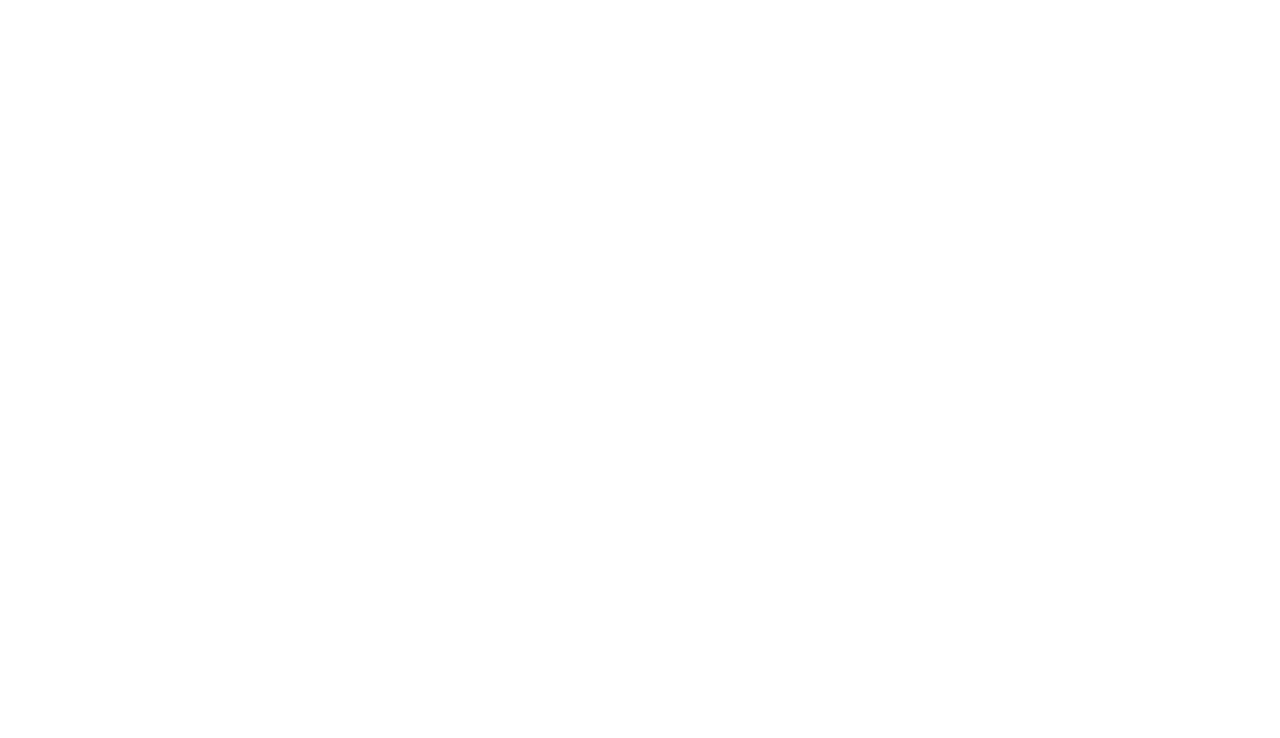
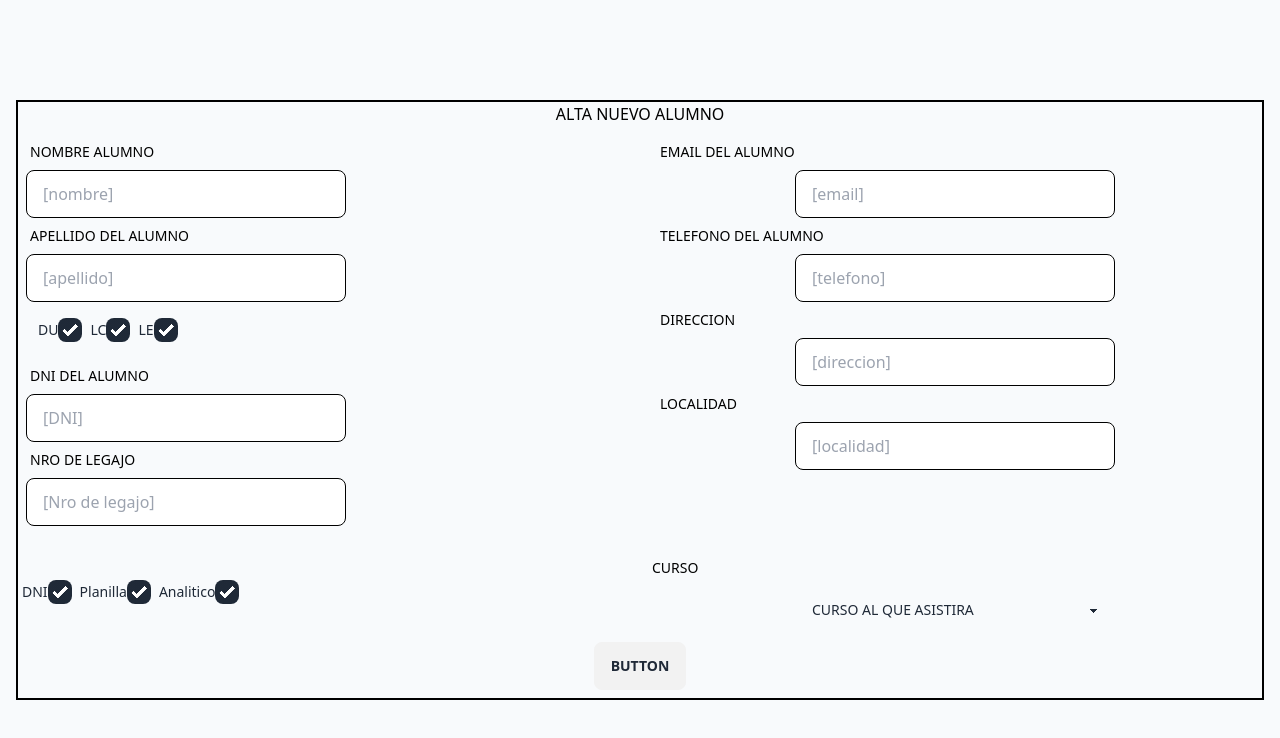
Before and after one commit to sebastianFeltes/app-asistencia-client, a React (Vite) app: page /alta-alumno in a window 1280 px wide. Before the commit this address had no page. Shown: the top 738 px of the page. Built offline with nearby package versions, Linux system fonts and the light colour scheme.

Commit message:
primera subida pantalla alta alumno

```diff
--- a/src/App.jsx
+++ b/src/App.jsx
@@ -3,15 +3,17 @@
 import Login from './components/Login'
 import { Layout } from './components/Layout'
 import HomeAdmin from './components/HomeAdmin'
+import AltaAlumno from './components/AltaAlumno'
 
 function App() {
 
   return (
     <BrowserRouter>
       <Routes>
-        <Route path='/' element={<Layout/>} >
-          <Route index element={<Login/>} />
-          <Route path='/home-admin' element={<HomeAdmin/>} />
+        <Route path='/' element={<Layout />} >
+          <Route index element={<Login />} />
+          <Route path='/home-admin' element={<HomeAdmin />} />
+          <Route path='/alta-alumno' element={<AltaAlumno />} />
         </Route>
       </Routes>
     </BrowserRouter>
--- /dev/null
+++ b/src/components/AltaAlumno.jsx
@@ -0,0 +1,116 @@
+export default function AltaAlumno() {
+    return (
+        <div className="hero min-h-screen bg-slate-50">
+            <div className="hero-content text-center w-full">
+                <div className="border-2 border-black w-full">
+                    <div className=" border-black ">
+
+                        <h2 className="text-black">ALTA NUEVO ALUMNO</h2>
+                        <form className="grid grid-cols-2 gap-4">
+
+                            <div className=" border-black flex flex-col m-2">
+                                <label className="label">
+                                    <span className="label-text text-black">NOMBRE ALUMNO</span>
+                                </label>
+                                <input type="text" placeholder="[nombre]" className="input input-bordered input-info w-full max-w-xs bg-white border-black" />
+                                <label className="label">
+                                    <span className="label-text text-black">APELLIDO DEL ALUMNO</span>
+                                </label>
+                                <input type="text" placeholder="[apellido]" className="input input-bordered input-info w-full max-w-xs bg-white border-black" />
+
+
+                                <div className="form-control flex flex-row m-2">
+                                    <label className="label cursor-pointer">
+                                        <span className="label-text">DU</span>
+                                        <input type="checkbox" checked="checked" className="checkbox" />
+                                    </label>
+
+                                    <label className="label cursor-pointer">
+                                        <span className="label-text">LC</span>
+                                        <input type="checkbox" checked="checked" className="checkbox" />
+                                    </label>
+
+                                    <label className="label cursor-pointer">
+                                        <span className="label-text">LE</span>
+                                        <input type="checkbox" checked="checked" className="checkbox" />
+                                    </label>
+                                </div>
+
+                                <label className="label">
+                                    <span className="label-text text-black">DNI DEL ALUMNO</span>
+                                </label>
+                                <input type="text" placeholder="[DNI]" className="input input-bordered input-info w-full max-w-xs  bg-white border-black" />
+                                <label className="label">
+                                    <span className="label-text text-black">NRO DE LEGAJO</span>
+                                </label>
+                                <input type="text" placeholder="[Nro de legajo]" className="input input-bordered input-info w-full max-w-xs bg-white border-black" />
+
+                            </div>
+
+
+                            <div className="m-2">
+                                <label className="label ">
+                                    <span className="label-text text-black">EMAIL DEL ALUMNO</span>
+                                </label>
+                                <input type="email" placeholder="[email]" className="input input-info w-full max-w-xs  bg-white border-black" />
+                                <label className="label">
+                                    <span className="label-text text-black">TELEFONO DEL ALUMNO</span>
+                                </label>
+                                <input type="num" placeholder="[telefono]" className="input input-bordered input-info w-full max-w-xs  bg-white border-black" />
+
+                                <label className="label">
+                                    <span className="label-text text-black">DIRECCION</span>
+                                </label>
+                                <input type="text" placeholder="[direccion]" className="input input-bordered input-info w-full max-w-xs bg-white border-black" />
+                                <label className="label">
+                                    <span className="label-text text-black">LOCALIDAD</span>
+                                </label>
+                                <input type="text" placeholder="[localidad]" className="input input-bordered input-info w-full max-w-xs bg-white border-black" />
+                            </div>
+
+                            <div className="form-control flex flex-row">
+                                <label className="label cursor-pointer">
+                                    <span className="label-text">DNI</span>
+                                    <input type="checkbox" checked="checked" className="checkbox" />
+                                </label>
+
+                                <label className="label cursor-pointer">
+                                    <span className="label-text">Planilla</span>
+                                    <input type="checkbox" checked="checked" className="checkbox" />
+                                </label>
+
+                                <label className="label cursor-pointer">
+                                    <span className="label-text">Analitico</span>
+                                    <input type="checkbox" checked="checked" className="checkbox" />
+                                </label>
+                            </div>
+
+
+                            <div className="content-center">
+                                <label className="label">
+                                    <span className="label-text text-black">CURSO</span>
+                                </label>
+                                <select className="select w-full max-w-xs bg-transparent">
+                                    <option disabled selected>CURSO AL QUE ASISTIRA</option>
+                                    <option>0</option>
+                                    <option>1</option>
+                                    <option>2</option>
+                                    <option>3</option>
+                                    <option>4</option>
+                                </select>
+                            </div>
+                        </form>
+
+
+
+
+
+                        <div className="content-center m-2">
+                            <button className="btn">Button</button>
+                        </div>
+                    </div>
+                </div>
+            </div>
+        </div>
+    )
+}
```
